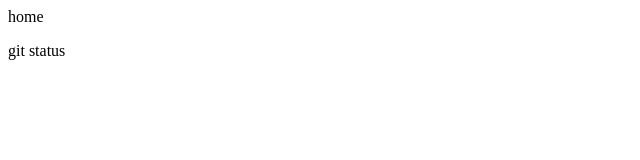
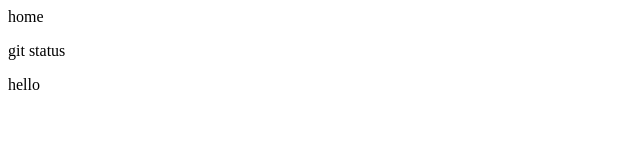
Before and after one commit to tusharranjan007/Anon-repo2, a plain HTML site: page index.html in a window 1280 px wide. Shown: the full height of the page, 0-640 px from the left. Drawn offline with Linux system fonts and the light colour scheme.

Commit message:
added hello

```diff
--- a/index.html
+++ b/index.html
@@ -1,2 +1,3 @@
 <div>home</div>
 <p>git status</p>
+<h>hello</h>
```
